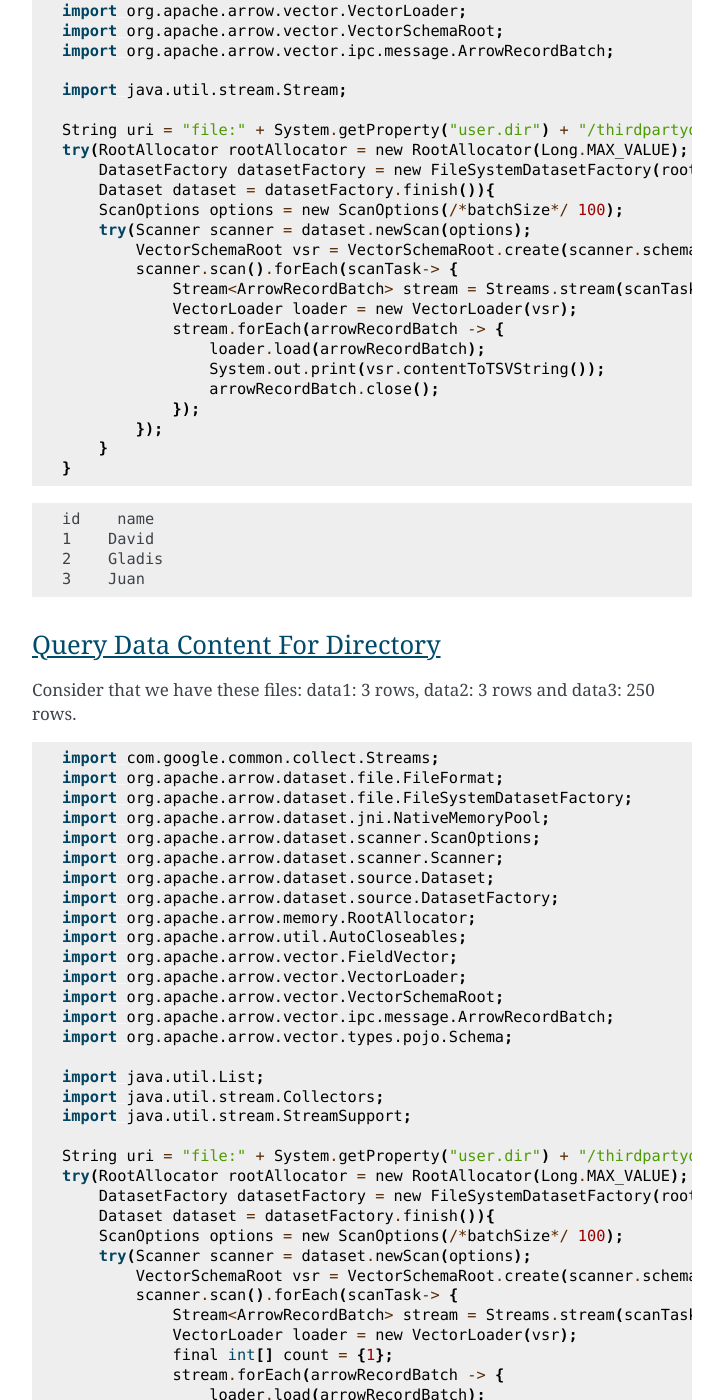
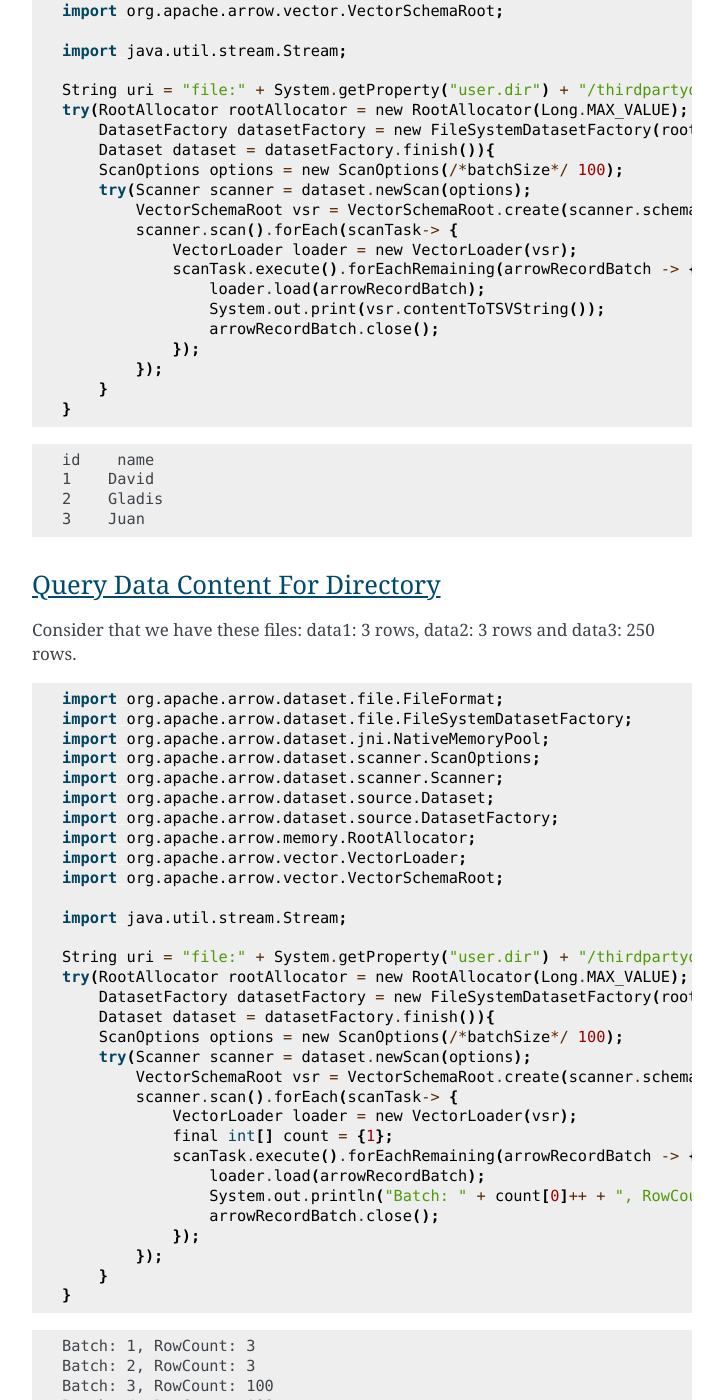
Before and after one commit to apache/arrow-cookbook, a Sphinx documentation site: the page built from java/source/dataset.rst, in a window 1280 px wide and 1400 px high, scrolled down 3139 px. Shown: the whole window, without its empty margins (388-1111 px from the left). Built offline with Sphinx 7.4.7, drawn with Linux system fonts in a browser that asks for light colours; some of the changed text lies outside the part shown.

Commit message:
Solving pr comments

```diff
--- a/java/source/dataset.rst
+++ b/java/source/dataset.rst
@@ -142,7 +142,6 @@ Query Data Content For File
 
 .. testcode::
 
-    import com.google.common.collect.Streams;
     import org.apache.arrow.dataset.file.FileFormat;
     import org.apache.arrow.dataset.file.FileSystemDatasetFactory;
     import org.apache.arrow.dataset.jni.NativeMemoryPool;
@@ -153,7 +152,6 @@ Query Data Content For File
     import org.apache.arrow.memory.RootAllocator;
     import org.apache.arrow.vector.VectorLoader;
     import org.apache.arrow.vector.VectorSchemaRoot;
-    import org.apache.arrow.vector.ipc.message.ArrowRecordBatch;
 
     import java.util.stream.Stream;
 
@@ -165,9 +163,8 @@ Query Data Content For File
         try(Scanner scanner = dataset.newScan(options);
             VectorSchemaRoot vsr = VectorSchemaRoot.create(scanner.schema(), rootAllocator)){
             scanner.scan().forEach(scanTask-> {
-                Stream<ArrowRecordBatch> stream = Streams.stream(scanTask.execute());
                 VectorLoader loader = new VectorLoader(vsr);
-                stream.forEach(arrowRecordBatch -> {
+                scanTask.execute().forEachRemaining(arrowRecordBatch -> {
                     loader.load(arrowRecordBatch);
                     System.out.print(vsr.contentToTSVString());
                     arrowRecordBatch.close();
@@ -190,7 +187,6 @@ Consider that we have these files: data1: 3 rows, data2: 3 rows and data3: 250 r
 
 .. testcode::
 
-    import com.google.common.collect.Streams;
     import org.apache.arrow.dataset.file.FileFormat;
     import org.apache.arrow.dataset.file.FileSystemDatasetFactory;
     import org.apache.arrow.dataset.jni.NativeMemoryPool;
@@ -199,16 +195,10 @@ Consider that we have these files: data1: 3 rows, data2: 3 rows and data3: 250 r
     import org.apache.arrow.dataset.source.Dataset;
     import org.apache.arrow.dataset.source.DatasetFactory;
     import org.apache.arrow.memory.RootAllocator;
-    import org.apache.arrow.util.AutoCloseables;
-    import org.apache.arrow.vector.FieldVector;
     import org.apache.arrow.vector.VectorLoader;
     import org.apache.arrow.vector.VectorSchemaRoot;
-    import org.apache.arrow.vector.ipc.message.ArrowRecordBatch;
-    import org.apache.arrow.vector.types.pojo.Schema;
 
-    import java.util.List;
-    import java.util.stream.Collectors;
-    import java.util.stream.StreamSupport;
+    import java.util.stream.Stream;
 
     String uri = "file:" + System.getProperty("user.dir") + "/thirdpartydeps/parquetfiles/";
     try(RootAllocator rootAllocator = new RootAllocator(Long.MAX_VALUE);
@@ -218,10 +208,9 @@ Consider that we have these files: data1: 3 rows, data2: 3 rows and data3: 250 r
         try(Scanner scanner = dataset.newScan(options);
             VectorSchemaRoot vsr = VectorSchemaRoot.create(scanner.schema(), rootAllocator)){
             scanner.scan().forEach(scanTask-> {
-                Stream<ArrowRecordBatch> stream = Streams.stream(scanTask.execute());
                 VectorLoader loader = new VectorLoader(vsr);
                 final int[] count = {1};
-                stream.forEach(arrowRecordBatch -> {
+                scanTask.execute().forEachRemaining(arrowRecordBatch -> {
                     loader.load(arrowRecordBatch);
                     System.out.println("Batch: " + count[0]++ + ", RowCount: " + vsr.getRowCount());
                     arrowRecordBatch.close();
@@ -245,7 +234,6 @@ In case we need to project only certain columns we could configure ScanOptions w
 
 .. testcode::
 
-    import com.google.common.collect.Streams;
     import org.apache.arrow.dataset.file.FileFormat;
     import org.apache.arrow.dataset.file.FileSystemDatasetFactory;
     import org.apache.arrow.dataset.jni.NativeMemoryPool;
@@ -254,17 +242,10 @@ In case we need to project only certain columns we could configure ScanOptions w
     import org.apache.arrow.dataset.source.Dataset;
     import org.apache.arrow.dataset.source.DatasetFactory;
     import org.apache.arrow.memory.RootAllocator;
-    import org.apache.arrow.util.AutoCloseables;
-    import org.apache.arrow.vector.FieldVector;
     import org.apache.arrow.vector.VectorLoader;
     import org.apache.arrow.vector.VectorSchemaRoot;
-    import org.apache.arrow.vector.ipc.message.ArrowRecordBatch;
-    import org.apache.arrow.vector.types.pojo.Schema;
 
-    import java.util.List;
     import java.util.Optional;
-    import java.util.stream.Collectors;
-    import java.util.stream.StreamSupport;
 
     String uri = "file:" + System.getProperty("user.dir") + "/thirdpartydeps/parquetfiles/data1.parquet";
     try(RootAllocator rootAllocator = new RootAllocator(Long.MAX_VALUE);
@@ -275,9 +256,8 @@ In case we need to project only certain columns we could configure ScanOptions w
         try(Scanner scanner = dataset.newScan(options);
             VectorSchemaRoot vsr = VectorSchemaRoot.create(scanner.schema(), rootAllocator)){
             scanner.scan().forEach(scanTask-> {
-                Stream<ArrowRecordBatch> stream = Streams.stream(scanTask.execute());
                 VectorLoader loader = new VectorLoader(vsr);
-                stream.forEach(arrowRecordBatch -> {
+                scanTask.execute().forEachRemaining(arrowRecordBatch -> {
                     loader.load(arrowRecordBatch);
                     System.out.print(vsr.contentToTSVString());
                     arrowRecordBatch.close();
```
